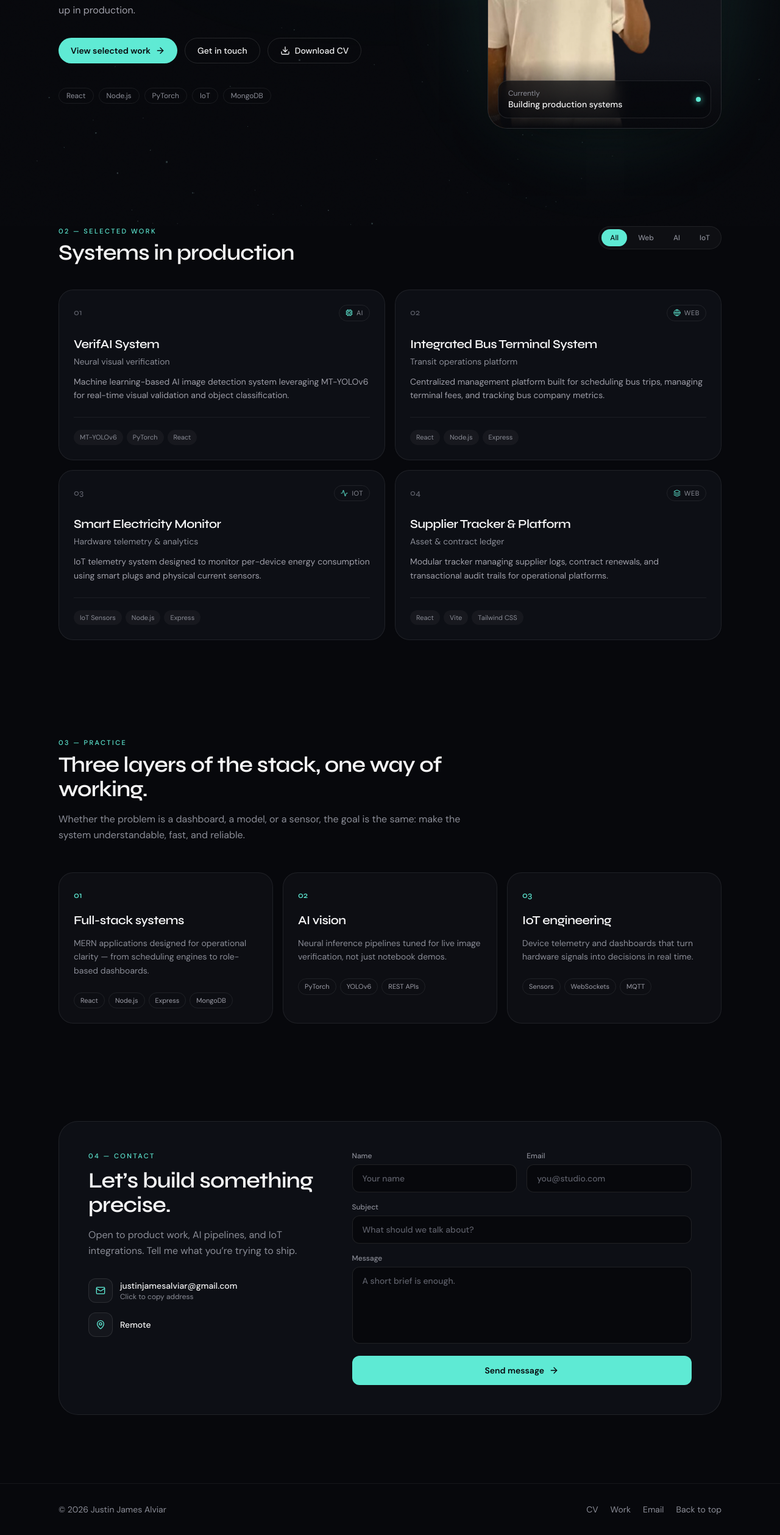
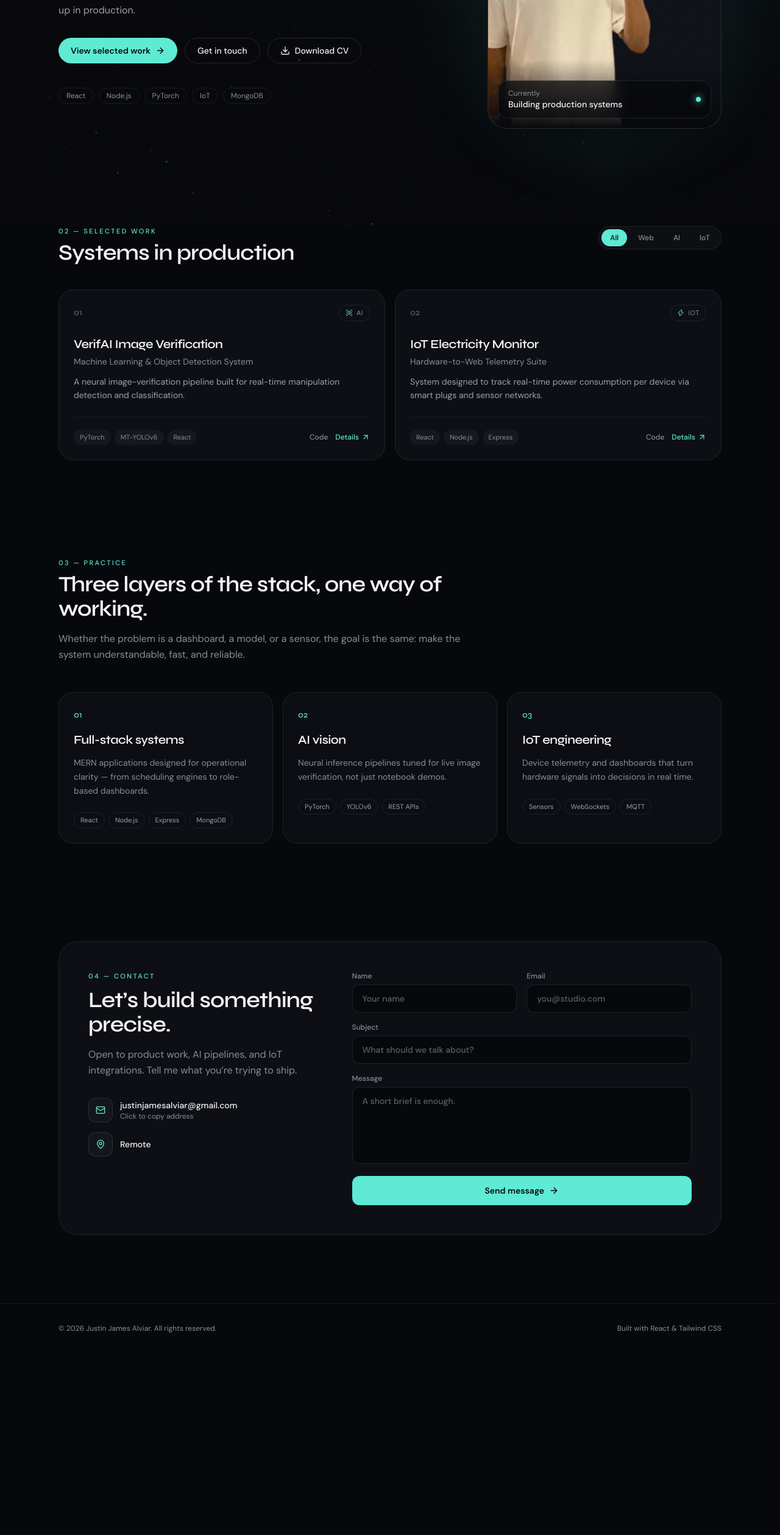
Before and after one commit to justin20-05/portfolio, a React (Vite) app in the folder frontend/: page / in a window 1280 px wide. Shown: the part 430-2948 px from the top of the page at 61% size. After the commit the page ends 2649 px from the top, so only its background shows below. Built offline with nearby package versions, Linux system fonts and the light colour scheme.

Commit message:
added live github repo interaction

```diff
--- a/frontend/src/App.jsx
+++ b/frontend/src/App.jsx
@@ -107,7 +107,8 @@ const ProjectModal = ({ project, onClose }) => {
           ))}
         </div>
 
-        <div className="mt-8 flex flex-wrap gap-2 border-t border-white/8 pt-6">
+        <div className="mt-8 flex flex-wrap items-center justify-between gap-4 border-t border-white/8 pt-6">
+          <div className="flex flex-wrap gap-2">
             {project.tech.map((tech) => (
               <span
                 key={tech}
@@ -116,6 +117,32 @@ const ProjectModal = ({ project, onClose }) => {
                 {tech}
               </span>
             ))}
+          </div>
+
+          <div className="flex items-center gap-3 w-full sm:w-auto">
+            {project.github && (
+              <a
+                href={project.github}
+                target="_blank"
+                rel="noopener noreferrer"
+                className="flex-1 sm:flex-none inline-flex items-center justify-center gap-2 rounded-xl border border-white/12 px-4 py-2.5 text-xs font-semibold text-ink hover:border-accent/40 hover:text-accent transition-colors"
+              >
+                GitHub Code
+                <ArrowUpRight className="h-3.5 w-3.5" />
+              </a>
+            )}
+            {project.live && (
+              <a
+                href={project.live}
+                target="_blank"
+                rel="noopener noreferrer"
+                className="flex-1 sm:flex-none inline-flex items-center justify-center gap-2 rounded-xl bg-accent px-4 py-2.5 text-xs font-semibold text-canvas hover:bg-accent-dim transition-colors"
+              >
+                Live Preview
+                <ArrowUpRight className="h-3.5 w-3.5" />
+              </a>
+            )}
+          </div>
         </div>
       </motion.div>
     </motion.div>
@@ -505,10 +532,24 @@ export default function App() {
                           </span>
                         ))}
                       </div>
-                      <span className="inline-flex items-center gap-1 text-xs font-medium text-accent opacity-80 md:opacity-0 md:translate-x-1 md:group-hover:opacity-100 md:group-hover:translate-x-0 transition-all">
-                        View
+
+                      <div className="flex items-center gap-3">
+                        {project.github && (
+                          <a
+                            href={project.github}
+                            target="_blank"
+                            rel="noopener noreferrer"
+                            onClick={(e) => e.stopPropagation()}
+                            className="text-xs font-medium text-mute hover:text-ink transition-colors"
+                          >
+                            Code
+                          </a>
+                        )}
+                        <span className="inline-flex items-center gap-1 text-xs font-medium text-accent">
+                          Details
                           <ArrowUpRight className="h-3.5 w-3.5" />
                         </span>
+                      </div>
                     </div>
                   </motion.button>
                 );
@@ -721,28 +762,9 @@ export default function App() {
       </main>
 
       <footer className="relative z-10 border-t border-white/6">
-        <div className="mx-auto flex max-w-6xl flex-col gap-4 px-5 sm:px-8 py-8 sm:flex-row sm:items-center sm:justify-between">
-          <p className="text-sm text-mute">
-            © {new Date().getFullYear()} {person.name}
-          </p>
-          <div className="flex items-center gap-5 text-sm text-mute">
-            <a
-              href={cvFile.href}
-              download={cvFile.filename}
-              className="hover:text-ink transition-colors"
-            >
-              CV
-            </a>
-            <a href="#work" className="hover:text-ink transition-colors">
-              Work
-            </a>
-            <a href={`mailto:${person.email}`} className="hover:text-ink transition-colors">
-              Email
-            </a>
-            <a href="#overview" className="hover:text-ink transition-colors">
-              Back to top
-            </a>
-          </div>
+        <div className="mx-auto flex max-w-6xl flex-col items-center justify-between gap-4 px-5 py-8 text-xs text-mute sm:flex-row sm:px-8">
+          <p>© {new Date().getFullYear()} {person.name}. All rights reserved.</p>
+          <p>Built with React &amp; Tailwind CSS</p>
         </div>
       </footer>
     </div>
--- a/frontend/src/data/portfolio.js
+++ b/frontend/src/data/portfolio.js
@@ -1,4 +1,11 @@
-import { Cpu, Globe, Activity, Layers } from 'lucide-react';
+import {
+  ScanEye,
+  Zap,
+  Cpu,
+  Globe,
+  Activity,
+  Layers
+} from 'lucide-react';
 
 export const person = {
   name: 'Justin James Alviar',
@@ -11,76 +18,37 @@ export const person = {
 export const projects = [
   {
     id: 'verifai',
+    title: 'VerifAI Image Verification',
+    subtitle: 'Machine Learning & Object Detection System',
     category: 'ai',
-    title: 'VerifAI System',
-    subtitle: 'Neural visual verification',
-    description:
-      'Machine learning-based AI image detection system leveraging MT-YOLOv6 for real-time visual validation and object classification.',
-    tech: ['MT-YOLOv6', 'PyTorch', 'React', 'Tailwind CSS'],
-    icon: Cpu,
-    highlight: 'Sub-100ms inference',
+    highlight: 'MT-YOLOv6 Architecture',
+    icon: ScanEye,
+    description: 'A neural image-verification pipeline built for real-time manipulation detection and classification.',
     deepDive: {
-      problem: 'Inefficient manual visual inspections causing throughput bottlenecks.',
-      solution: 'Automated defect detection using custom-trained neural networks.',
-      architecture:
-        'ML microservice (PyTorch) connected via REST API to a React frontend dashboard.',
+      problem: 'High volume of synthetic or altered visual data bypasses manual inspection.',
+      solution: 'Deployed custom MT-YOLOv6 object detection models to flag anomalies at scale.',
+      architecture: 'PyTorch inference backend coupled with a React management dashboard.',
     },
-  },
-  {
-    id: 'ibt-system',
-    category: 'web',
-    title: 'Integrated Bus Terminal System',
-    subtitle: 'Transit operations platform',
-    description:
-      'Centralized management platform built for scheduling bus trips, managing terminal fees, and tracking bus company metrics.',
-    tech: ['React', 'Node.js', 'Express', 'MongoDB'],
-    icon: Globe,
-    highlight: 'Billing & scheduling',
-    deepDive: {
-      problem:
-        'Disjointed terminal management, manual logging, and frequent revenue discrepancies.',
-      solution:
-        'An integrated web platform digitizing trip scheduling, fee calculation, and operator access.',
-      architecture:
-        'Full MERN stack with role-based authentication for operators and administrators.',
-    },
+    tech: ['PyTorch', 'MT-YOLOv6', 'React', 'Node.js', 'Tailwind CSS'],
+    github: 'https://github.com/justin20-05/verifai',
+    live: 'https://verifai.example.com',
   },
   {
     id: 'iot-energy',
+    title: 'IoT Electricity Monitor',
+    subtitle: 'Hardware-to-Web Telemetry Suite',
     category: 'iot',
-    title: 'Smart Electricity Monitor',
-    subtitle: 'Hardware telemetry & analytics',
-    description:
-      'IoT telemetry system designed to monitor per-device energy consumption using smart plugs and physical current sensors.',
-    tech: ['IoT Sensors', 'Node.js', 'Express', 'WebSockets'],
-    icon: Activity,
-    highlight: 'Live hardware telemetry',
+    highlight: 'Real-Time Sensor Tracking',
+    icon: Zap,
+    description: 'System designed to track real-time power consumption per device via smart plugs and sensor networks.',
     deepDive: {
-      problem: 'Lack of granular power visibility leading to phantom energy loss.',
-      solution:
-        'Networked hardware sensors streaming per-second consumption data to a WebSocket server.',
-      architecture:
-        'Hardware nodes communicating via MQTT/WebSockets to a Node.js backend.',
+      problem: 'Lack of granular visibility into per-device power consumption.',
+      solution: 'Hardware sensor integration feeding real-time metrics directly into a MERN dashboard.',
+      architecture: 'Node.js/Express ingestion API, MongoDB time-series storage, WebSocket updates.',
     },
-  },
-  {
-    id: 'supplier-tracker',
-    category: 'web',
-    title: 'Supplier Tracker & Platform',
-    subtitle: 'Asset & contract ledger',
-    description:
-      'Modular tracker managing supplier logs, contract renewals, and transactional audit trails for operational platforms.',
-    tech: ['React', 'Vite', 'Tailwind CSS', 'Node.js'],
-    icon: Layers,
-    highlight: 'Renewal engine',
-    deepDive: {
-      problem:
-        'Unorganized vendor contracts, leading to missed renewals and complex financial auditing.',
-      solution:
-        'Unified visual interface with real-time tracking, a notification engine, and transactional history.',
-      architecture:
-        'React frontend with Context API; Node.js backend for the transaction ledger.',
-    },
+    tech: ['React', 'Node.js', 'Express', 'MongoDB', 'IoT Sensors'],
+    github: 'https://github.com/justin20-05/iot-electricity-monitor',
+    live: 'https://energy-monitor.example.com',
   },
 ];
 
@@ -92,6 +60,7 @@ export const expertise = [
     summary:
       'MERN applications designed for operational clarity — from scheduling engines to role-based dashboards.',
     tech: ['React', 'Node.js', 'Express', 'MongoDB'],
+    icon: Globe,
   },
   {
     id: 'ai',
@@ -100,6 +69,7 @@ export const expertise = [
     summary:
       'Neural inference pipelines tuned for live image verification, not just notebook demos.',
     tech: ['PyTorch', 'YOLOv6', 'REST APIs'],
+    icon: Cpu,
   },
   {
     id: 'iot',
@@ -108,6 +78,7 @@ export const expertise = [
     summary:
       'Device telemetry and dashboards that turn hardware signals into decisions in real time.',
     tech: ['Sensors', 'WebSockets', 'MQTT'],
+    icon: Activity,
   },
 ];
 
```
Lines whose indentation alone changed are shown as unchanged.
